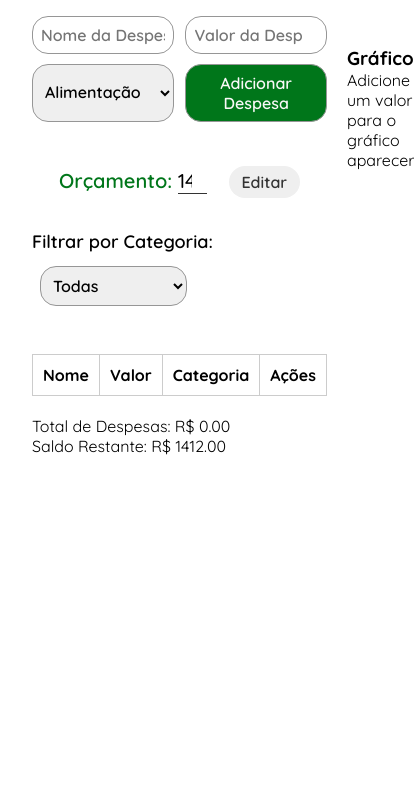
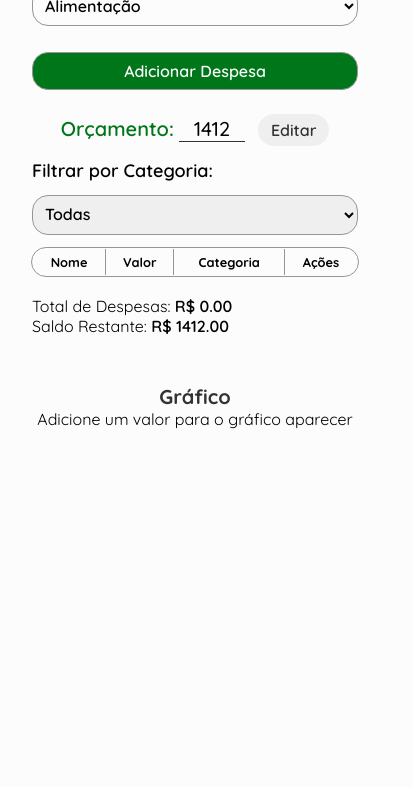
Before and after one commit to alvesjaov/gerenciador-despesas, a website built with webpack: page index.html in a window 390 px wide. Shown: the part 222-1009 px from the top of the page, 414 px wide, since content can reach past the window. Before the commit the page ends 844 px from the top, so only its background shows below. Built offline with nearby package versions, Linux system fonts and the light colour scheme.

Commit message:
chore: Atualiza estilos CSS para melhorar a aparência e usabilidade da página

```diff
--- a/src/assets/css/page.css
+++ b/src/assets/css/page.css
@@ -1,17 +1,19 @@
 @import url('https://fonts.googleapis.com/css2?family=Quicksand:wght@300..700&display=swap');
 
-*{
+* {
     margin: 0;
     padding: 0;
     box-sizing: border-box;
 }
 
-:root{
-    --primary-color: #f9f9f8;
+:root {
+    --primary-color: #fcfcfc;
     --secondary-color: #333;
+    --grey-color: #969696;
     --black-color: #000;
     --tertiary-color: #37b955;
     --quaternary-color: #00761a;
+    --red-color: #ad0000;
     --font-Quicksand: 'Quicksand', sans-serif;
 }
 
@@ -22,7 +24,7 @@ body {
     justify-content: center;
     align-items: center;
     min-height: 100vh;
-    background-color: f9f9f8;
+    background-color: var(--primary-color);
 }
 
 body::-webkit-scrollbar {
@@ -44,3 +46,14 @@ body::-webkit-scrollbar-thumb {
     /* cria padding em torno do botão de rolagem*/
     height: 4px;
 }
+
+input[type="number"]::-webkit-outer-spin-button,
+input[type="number"]::-webkit-inner-spin-button {
+    -webkit-appearance: none;
+    margin: 0;
+}
+
+input[type="number"] {
+    -moz-appearance: textfield;
+    appearance: textfield;
+}
--- a/src/assets/css/styles.css
+++ b/src/assets/css/styles.css
@@ -1,5 +1,4 @@
 @import url('./page.css');
-
 
 .container {
     padding: 2rem;
@@ -12,7 +11,8 @@
 .title {
     text-align: center;
     color: var(--secondary-color);
-    margin-bottom: 2rem;
+    margin-bottom: 2.5rem;
+    font-size: 3rem;
 }
 
 .content {
@@ -21,13 +21,8 @@
 }
 
 .main-content {
-    flex: 2;
+    flex: 1;
     margin-right: 1.25rem;
-}
-
-#charts {
-    flex: 1;
-    margin-top: 1.875rem;
 }
 
 #expense-form {
@@ -44,7 +39,8 @@
     width: 48%;
     margin-bottom: 10px;
     padding: .5rem;
-    border: 1px solid #969696;
+    border: 1px solid var(--grey-color);
+    background-color: var(--primary-color);
     border-radius: 1rem;
     outline: none;
     font-family: var(--font-Quicksand);
@@ -57,7 +53,6 @@
     color: var(--primary-color);
     cursor: pointer;
     transition: all 0.4s;
-
 }
 
 .add-button:hover {
@@ -73,9 +68,10 @@
 
 .summary input {
     text-align: center;
-    width: 10%;
+    width: 15%;
     font-size: 1.25rem;
     color: var(--black-color);
+    background-color: var(--primary-color);
     border-left: none;
     border-right: none;
     border-top: none;
@@ -93,7 +89,7 @@
     cursor: pointer;
     font-family: var(--font-Quicksand);
     font-weight: 600;
-    margin-left: 1rem;
+    margin-left: .5rem;
     color: var(--secondary-color);
     font-size: 1rem;
     transition: all 0.4s;
@@ -105,7 +101,7 @@
 }
 
 .filters {
-    margin: 2rem 0;
+    margin: .8rem 0;
 }
 
 .filters label {
@@ -116,9 +112,9 @@
 
 .filters select {
     width: 50%;
-    margin: .8rem 0 1rem .5rem;
+    margin: .8rem 0 1rem;
     padding: .5rem;
-    border: 1px solid #969696;
+    border: 1px solid var(--grey-color);
     border-radius: 1rem;
     outline: none;
     font-family: var(--font-Quicksand);
@@ -126,38 +122,133 @@
     font-size: 1rem;
 }
 
-
-
 table {
-    width: 100%;
     border-collapse: collapse;
     margin-bottom: 20px;
+    border-radius: 1rem;
+    outline: solid 1px var(--grey-color);
+    overflow: hidden;
+    width: 100%;
 }
 
-table, th, td {
-    border: 1px solid #ccc;
+table,
+th,
+td {
+    border: 1px solid var(--grey-color);
 }
 
-th, td {
+th,
+td {
     padding: 10px;
-    text-align: left;
+    text-align: center;
 }
 
-#summary {
-    text-align: right;
-    font-weight: bold;
-    color: #333;
+#total-expenses span,
+#total-amount span {
+    font-weight: 600;
+}
+
+.remove-expense {
+    cursor: pointer;
+    border: none;
+    padding: 0.4rem 0.8rem;
+    border-radius: 1rem;
+    font-family: var (--font-Quicksand);
+    font-weight: 600;
+    margin-left: 1rem;
+    color: var(--secondary-color);
+    font-size: .8rem;
+    transition: all 0.4s;
+}
+
+.remove-expense:hover {
+    background-color: var(--red-color);
+    color: var(--primary-color);
 }
 
 #charts {
-    margin-top: 30px;
+    flex: 1;
+    text-align: center;
+}
+
+#charts h3 {
+    color: var(--secondary-color);
+    font-size: 1.25rem;
+    margin-top: 1rem;
 }
 
 #category-chart {
     max-width: 100%;
-    height: 400px; /* Defina uma altura fixa */
+    margin-left: 2.25rem;
 }
 
-#total-expenses {
-    margin-top: 20px;
+#no-data-message {
+    text-align: center;
+    font-size: 1rem;
 }
+
+@media (max-width: 768px) {
+    .content {
+        flex-direction: column;
+    }
+
+    .main-content {
+        margin-right: 0;
+    }
+
+    .title {
+        font-size: 2rem;
+    }
+
+    #expense-form {
+        margin-bottom: 0;
+    }
+
+    #expense-name,
+    #expense-amount,
+    #expense-category,
+    .add-button {
+        width: 100%;
+    }
+
+    .add-button {
+        margin-top: 1rem;
+    }
+
+    .summary input {
+        width: 20%;
+    }
+
+    #category-filter {
+        margin-bottom: 0;
+    }
+
+    .filters select {
+        width: 100%;
+    }
+
+    table {
+        width: 100%;
+        font-size: 1rem;
+    }
+
+    th,
+    td {
+        padding: 5px;
+        text-align: center;
+        font-size: .8rem;
+    }
+
+    .remove-expense {
+        margin-left: 0;
+        padding: 0.2rem 0.4rem;
+    }
+
+    #charts {
+        margin-top: 2rem;
+    }
+
+    #category-chart {
+        margin-left: 0;
+    }
+}
```
